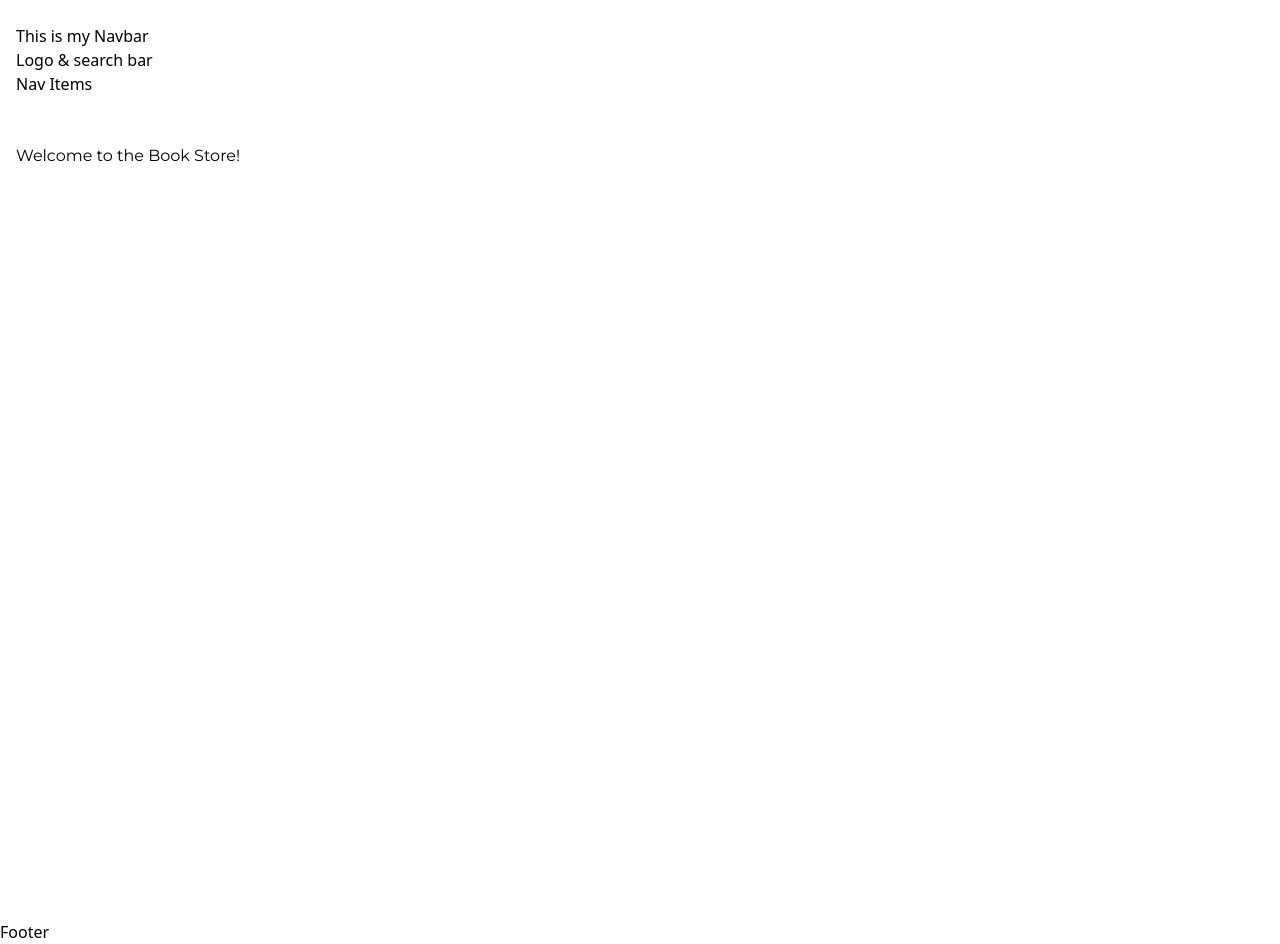
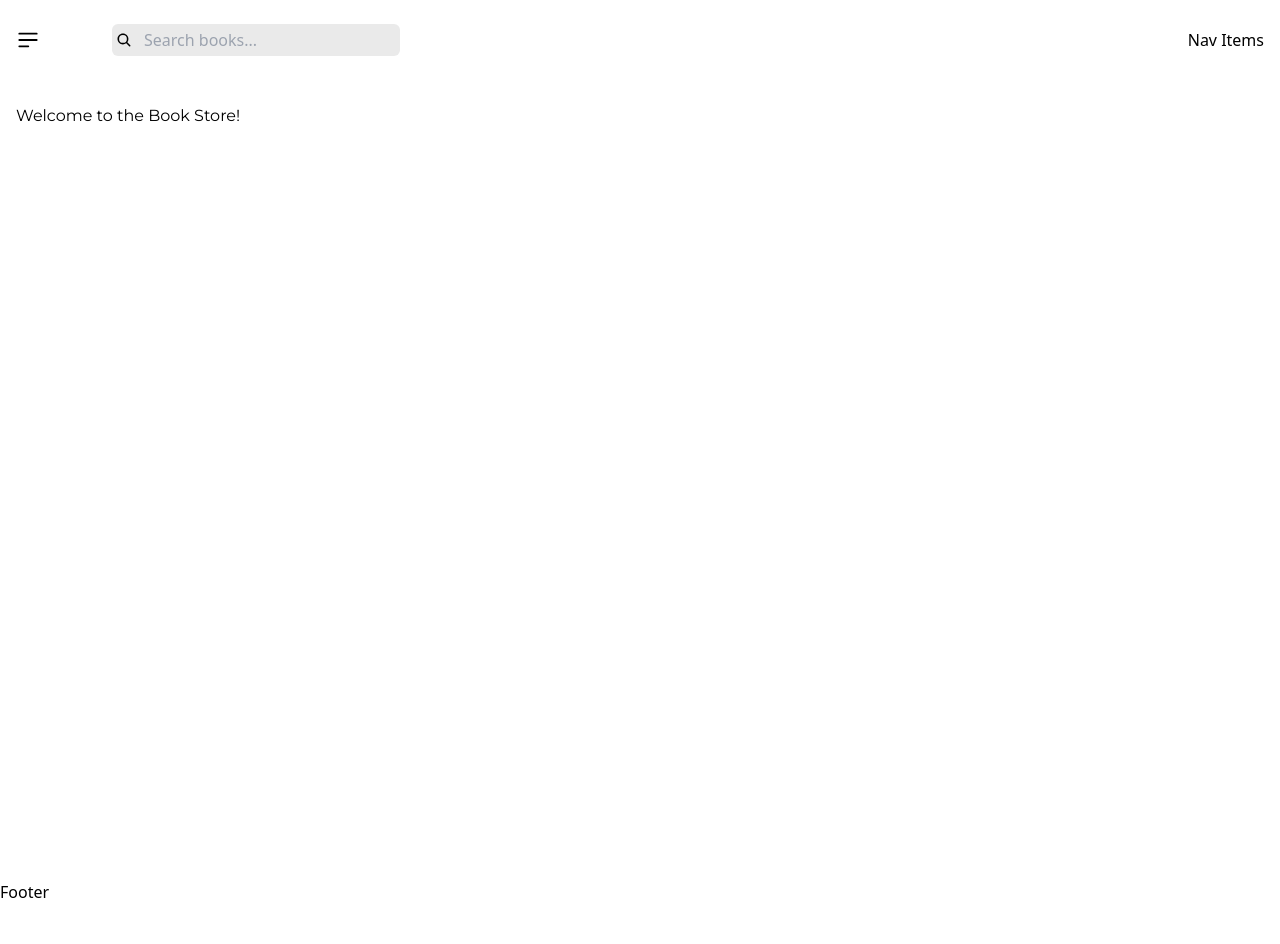
Before and after one commit to Pamkenas/Book-Store, a React (Vite) app in the folder frontend/: page / in a window 1280 px wide. After the commit the page ends 904 px from the top, so only its background shows below. Built offline with nearby package versions, Linux system fonts and the light colour scheme.

Commit message:
initial commit

```diff
--- a/frontend/src/components/Navbar.jsx
+++ b/frontend/src/components/Navbar.jsx
@@ -1,19 +1,33 @@
-import React from 'react'
+import { Link } from "react-router-dom";
+import { HiMiniBars3BottomLeft } from "react-icons/hi2";
+import { IoSearch } from "react-icons/io5";
 
 const Navbar = () => {
   return (
-    <header className='max-w-screen-2xl mx-auto px-4 py-6'>This is my Navbar
-        <nav>
-            {/* left side */}
-            <div>Logo & search bar</div>
+    <header className="max-w-screen-2xl mx-auto px-4 py-6">
+      <nav className="flex justify-between items-center">
+        {/* left side */}
+        <div className="flex items-center md:gap-16 gap-4">
+          <Link to="/">
+            <HiMiniBars3BottomLeft className="size-6" />
+          </Link>
+          {/* search input */}
+          <div className="relative sm:w-72 w-40 space-x-2">
+            <IoSearch className="absolute inline-block left-3 inset-y-2" />
+            <input
+              type="text"
+              placeholder="Search books..."
+              className="bg-[#EAEAEA] w-full py-1 md:px-8 px-6 rounded-md focus:outline-none"
+            />
+            {/* add autocomplete feature */}
+          </div>
+        </div>
 
-            {/* right side */}
-            <div>
-                Nav Items
-            </div>
-        </nav>
+        {/* right side */}
+        <div>Nav Items</div>
+      </nav>
     </header>
-  )
-}
+  );
+};
 
-export default Navbar
+export default Navbar;
```
